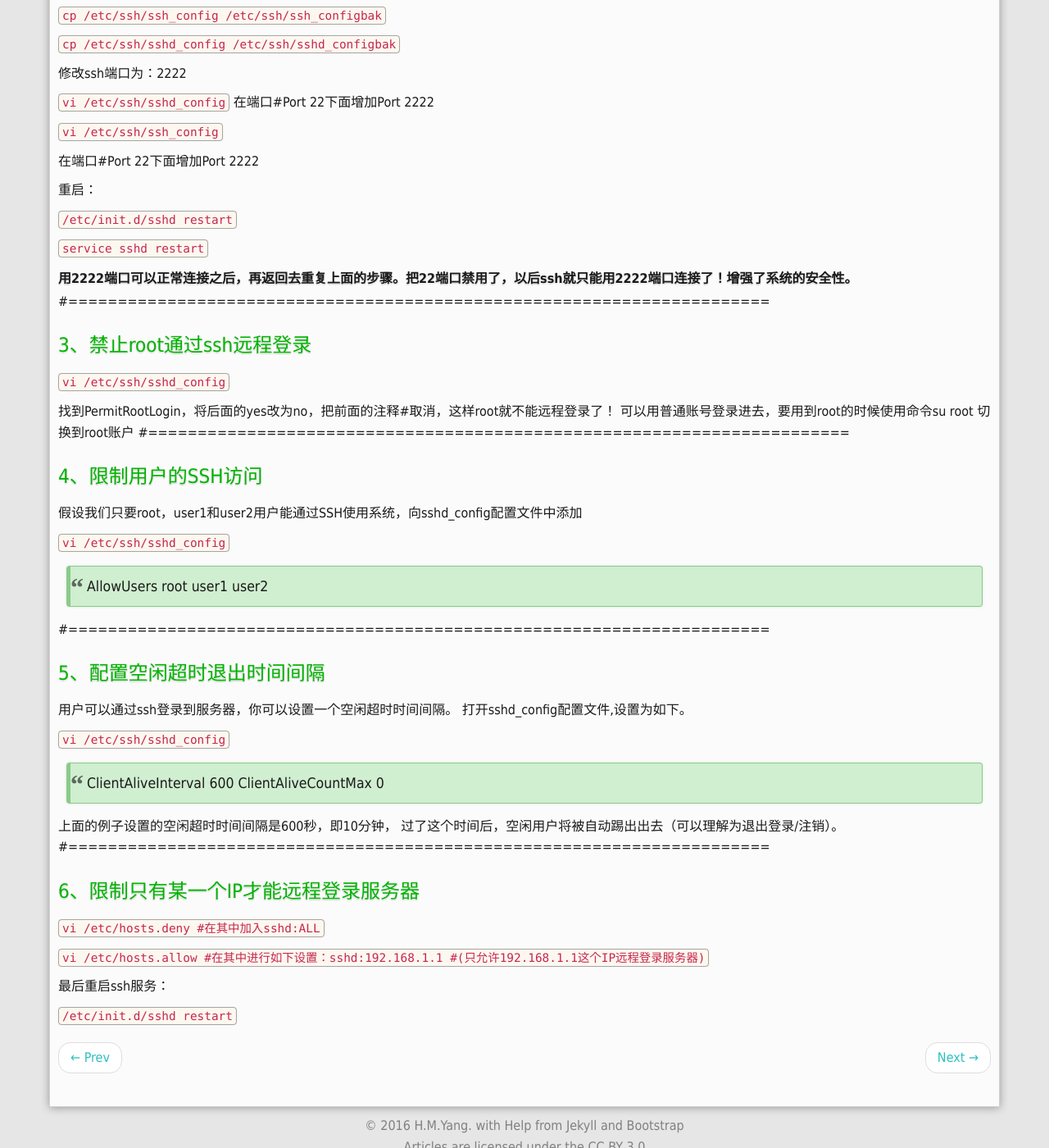
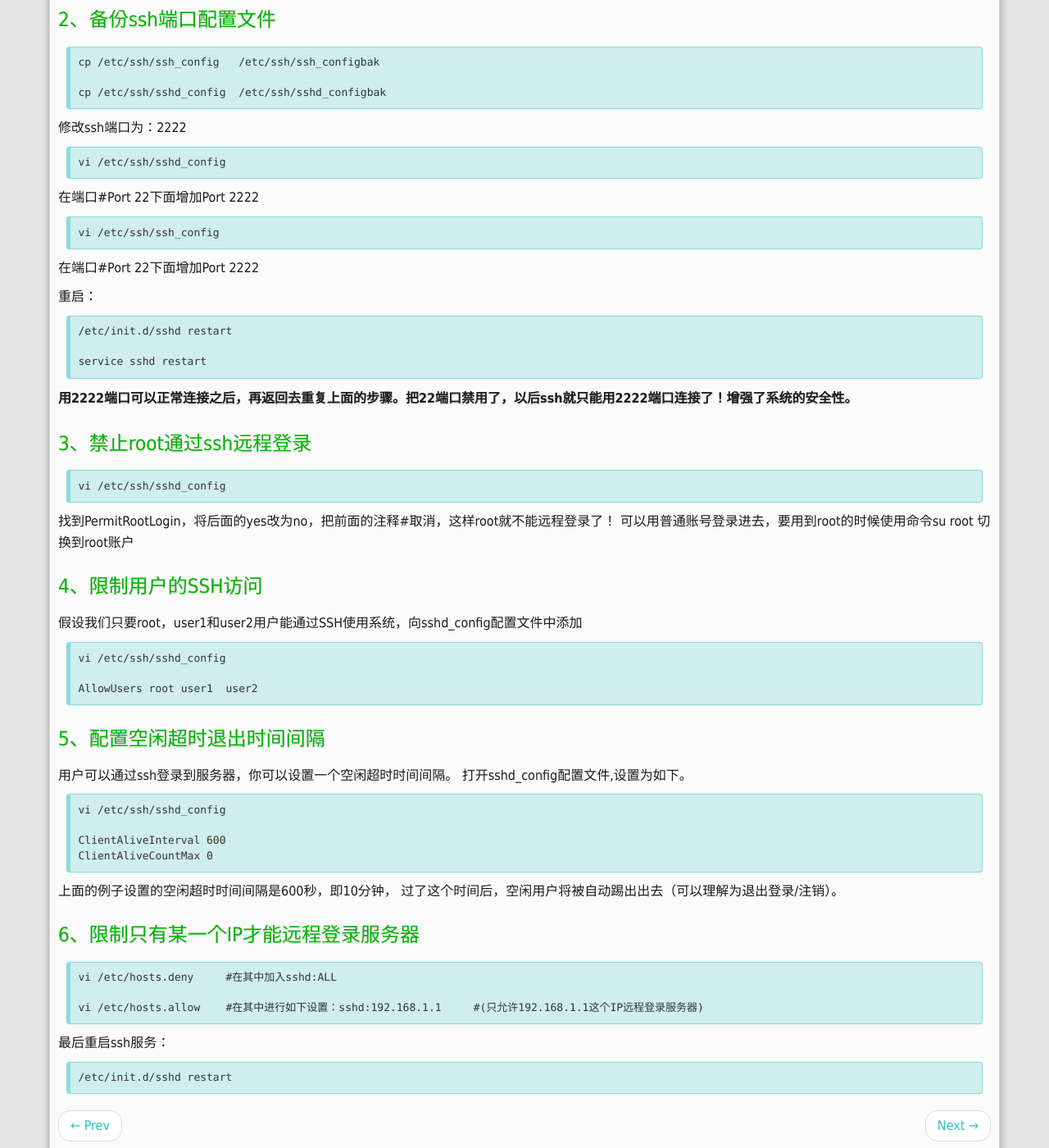
Before and after one commit to YHM07/yhm07.github.io, a Jekyll site: the page built from _posts/2015-12-22-centos-配置ssh.md, in a window 1280 px wide and 1400 px high, scrolled down 860 px. Shown: the whole window at 82% size. Built offline with Jekyll 4.4.1, drawn with Linux system fonts in a browser that asks for light colours; Markdown is read by kramdown in place of the engine named in the settings; comment, search, counter and statistics services are not loaded; some of the changed text lies outside the part shown.

Commit message:
修正markdown语法

````diff
--- a/_posts/2015-12-22-centos-配置ssh.md
+++ b/_posts/2015-12-22-centos-配置ssh.md
@@ -8,6 +8,8 @@ tags: [CentOS,SSH]
 # 把ssh默认远程连接端口修改为2222
 
 参考：[CentOS 6.0修改ssh远程连接端口](http://www.osyunwei.com/archives/672.html)
+
+<!-- more -->
 方法如下：
 
 ### 1、编辑防火墙配置：`vi /etc/sysconfig/iptables`
@@ -16,9 +18,9 @@ tags: [CentOS,SSH]
 
 ```bash
 -A INPUT -m state --state NEW -m tcp -p tcp --dport 2222 -j ACCEPT
-\# ======================================================================
-\# Firewall configuration written by system-config-firewall
-\# Manual customization of this file is not recommended.
+# ======================================================================
+# Firewall configuration written by system-config-firewall
+# Manual customization of this file is not recommended.
 *filter
 :INPUT ACCEPT [0:0]
 :FORWARD ACCEPT [0:0]
@@ -35,72 +37,69 @@ COMMIT
 
 重启防火墙,使配置生效:
 
-`/etc/init.d/iptables restart`
+	/etc/init.d/iptables restart
 
-` service iptables restart`
-\#=======================================================================
+	service iptables restart
+
 ### 2、备份ssh端口配置文件
 
-`cp /etc/ssh/ssh_config   /etc/ssh/ssh_configbak`
+	cp /etc/ssh/ssh_config   /etc/ssh/ssh_configbak
 
-`cp /etc/ssh/sshd_config  /etc/ssh/sshd_configbak`
+	cp /etc/ssh/sshd_config  /etc/ssh/sshd_configbak
 
 修改ssh端口为：2222
 
-`vi /etc/ssh/sshd_config`
+	vi /etc/ssh/sshd_config
+
 在端口#Port 22下面增加Port 2222
 
-`vi /etc/ssh/ssh_config`
+	vi /etc/ssh/ssh_config
 
 在端口#Port 22下面增加Port 2222
 
 重启：
 
-`/etc/init.d/sshd restart`
+	/etc/init.d/sshd restart
 
-`service sshd restart`
+	service sshd restart
 
 **用2222端口可以正常连接之后，再返回去重复上面的步骤。把22端口禁用了，以后ssh就只能用2222端口连接了！增强了系统的安全性。**
-\#=======================================================================
 
 ### 3、禁止root通过ssh远程登录
 
-`vi /etc/ssh/sshd_config`
+	vi /etc/ssh/sshd_config
 
 找到PermitRootLogin，将后面的yes改为no，把前面的注释#取消，这样root就不能远程登录了！
 可以用普通账号登录进去，要用到root的时候使用命令su root 切换到root账户
-\#=======================================================================
 
 ### 4、限制用户的SSH访问
 
 假设我们只要root，user1和user2用户能通过SSH使用系统，向sshd_config配置文件中添加
 
-`vi /etc/ssh/sshd_config`
+	vi /etc/ssh/sshd_config
 
->AllowUsers root user1  user2
+	AllowUsers root user1  user2
 
-\#=======================================================================
 
 ### 5、配置空闲超时退出时间间隔
 
 用户可以通过ssh登录到服务器，你可以设置一个空闲超时时间间隔。
 打开sshd_config配置文件,设置为如下。
 
-`vi /etc/ssh/sshd_config`
+	vi /etc/ssh/sshd_config
 
->ClientAliveInterval 600
-ClientAliveCountMax 0
+	ClientAliveInterval 600
+	ClientAliveCountMax 0
 
 上面的例子设置的空闲超时时间间隔是600秒，即10分钟，
 过了这个时间后，空闲用户将被自动踢出出去（可以理解为退出登录/注销）。
-\#=======================================================================
 
 ### 6、限制只有某一个IP才能远程登录服务器
 
-`vi /etc/hosts.deny     #在其中加入sshd:ALL`
+	vi /etc/hosts.deny     #在其中加入sshd:ALL
 
-`vi /etc/hosts.allow    #在其中进行如下设置：sshd:192.168.1.1     #(只允许192.168.1.1这个IP远程登录服务器)`
+	vi /etc/hosts.allow    #在其中进行如下设置：sshd:192.168.1.1     #(只允许192.168.1.1这个IP远程登录服务器)
 
 最后重启ssh服务：
 
-`/etc/init.d/sshd restart`
+	/etc/init.d/sshd restart
````
Also changed, not shown: _posts/2015-12-05-rsync.md (+42 -37 lines), _posts/2015-12-29-CentOS-配置SSH端口转发.md (+4 -1 lines).
